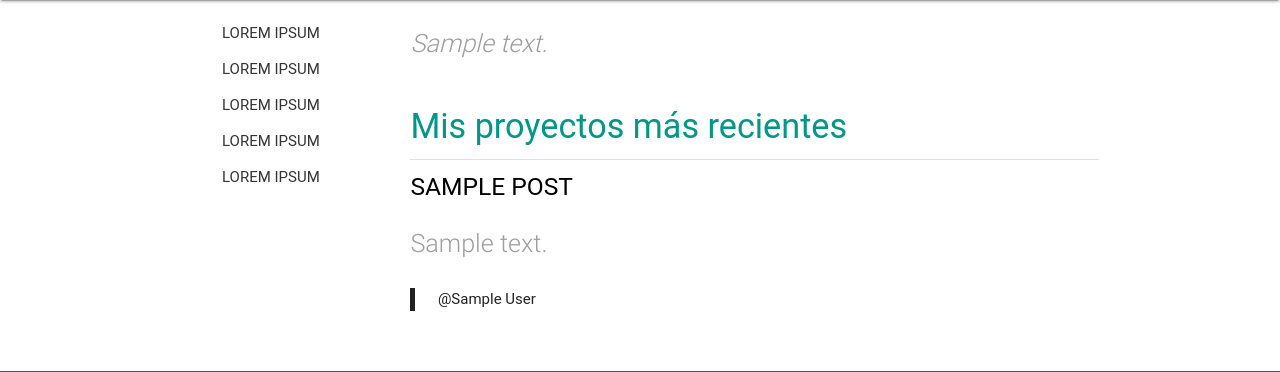
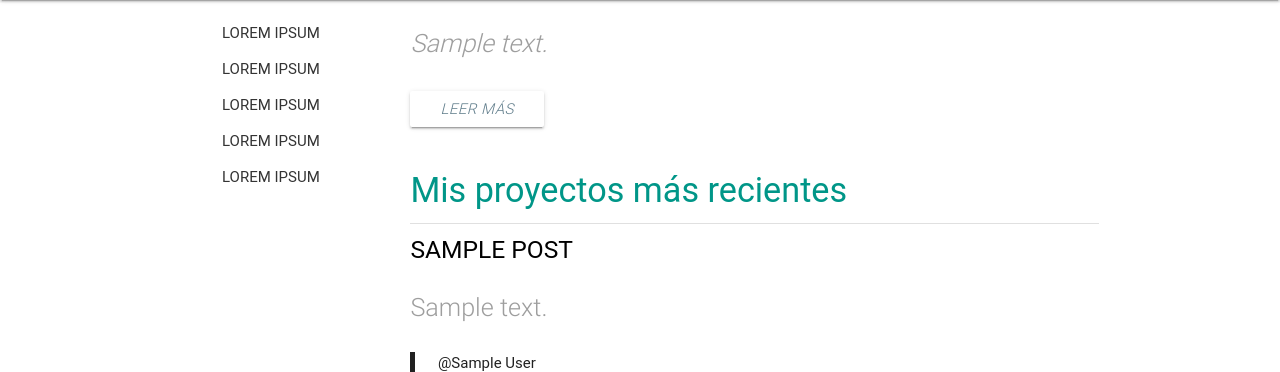
Before and after one commit to Jhonbeltran/my-very-first-wordpress-theme, a WordPress theme: template index.php in a window 1280 px wide. Shown: the part 64-436 px from the top of the page. Run offline with PHP 8.4 and a stand-in for WordPress, Linux system fonts and the light colour scheme; the site name, menu and one post (Sample post) are stand-ins, and other content is empty; some libraries are stand-ins or nearby versions; some web fonts are replaced.

Commit message:
Agrego permalink al about

```diff
--- a/index.php
+++ b/index.php
@@ -16,7 +16,13 @@
                   <article>
                     <div class="flow-text grey-text" style="font-style: italic;">
                       <?php the_excerpt(); ?>
+                      <p>
+                        <a class="blue-grey-text btn white" href="<?php the_permalink(); ?>">
+                          Leer más
+                        </a>
+                      </p>
                     </div>
+
                   </article>
             <?php
                 endwhile;
```
